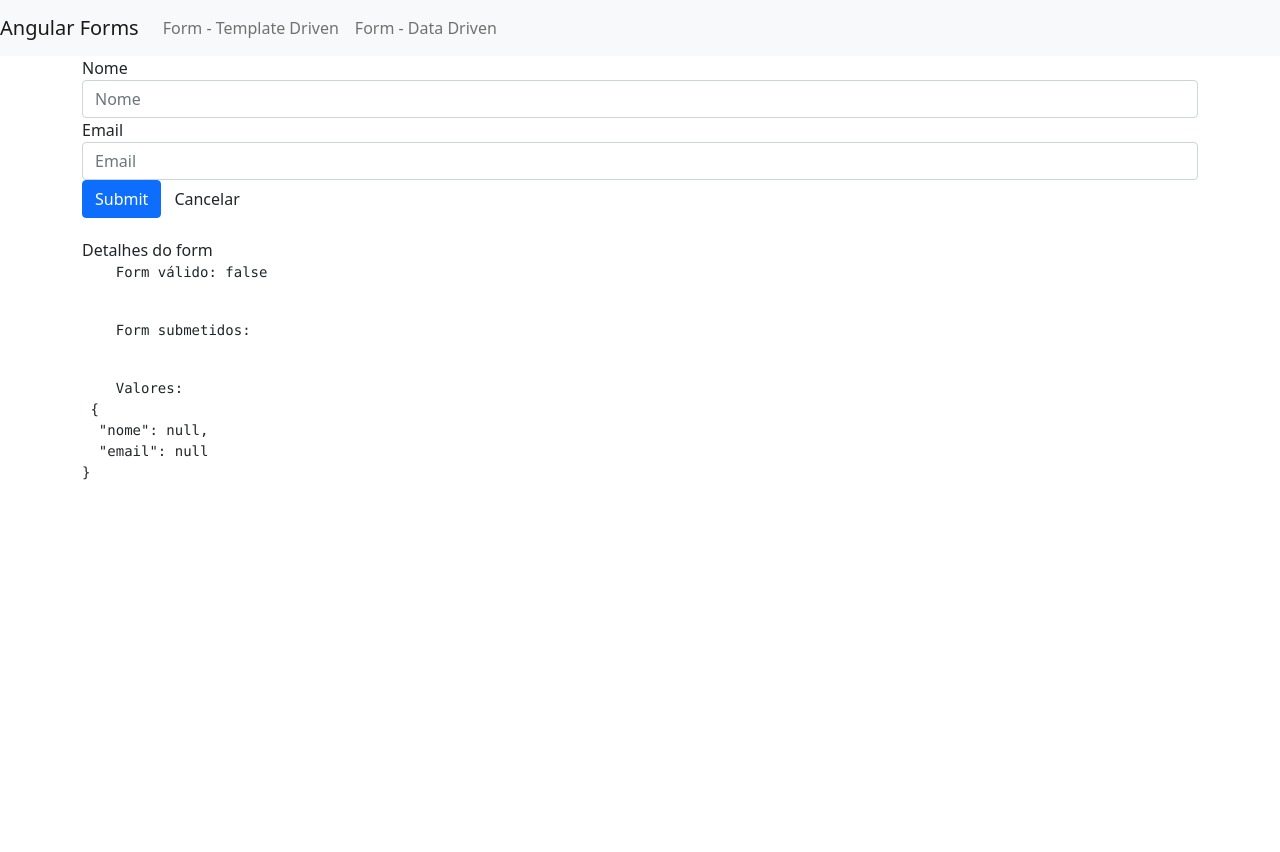
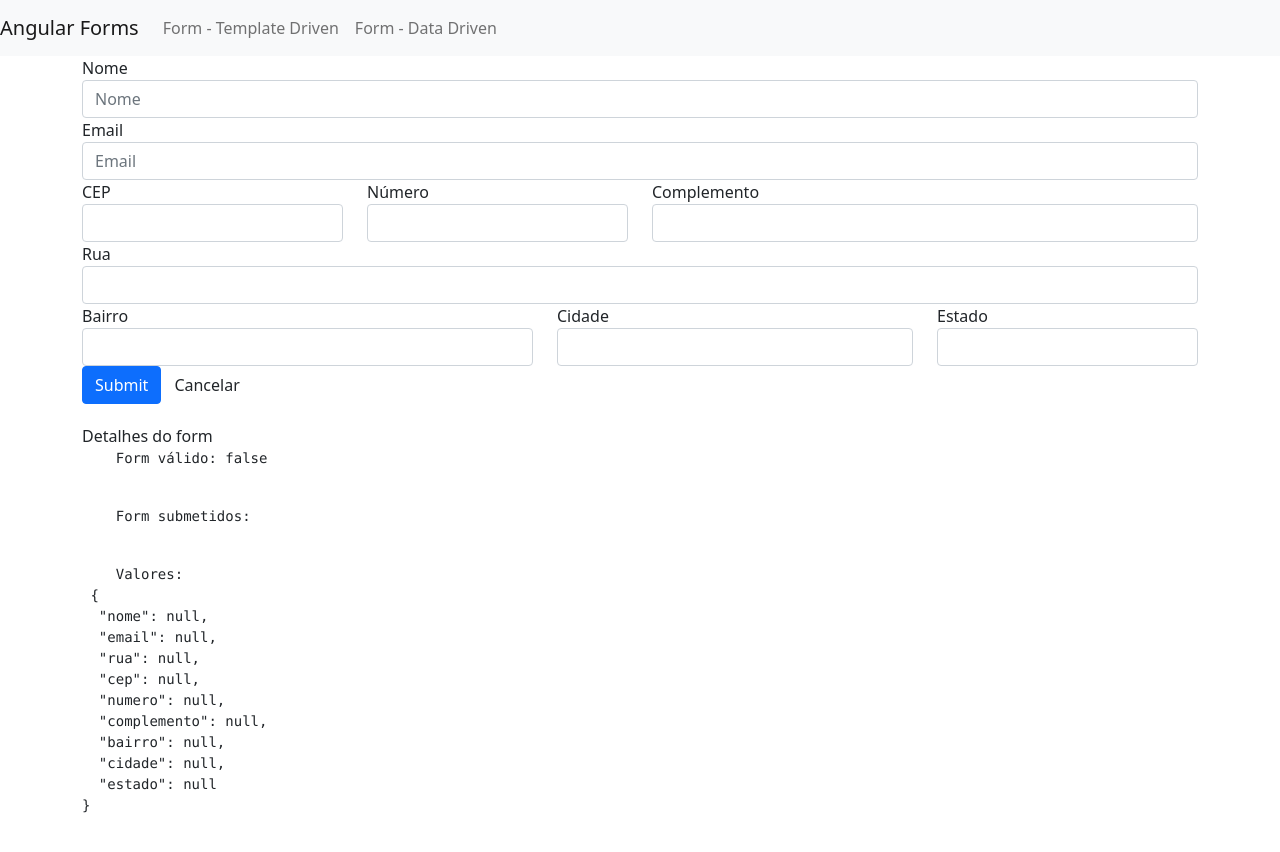
Before and after one commit to luanpoppe/loiane-angular-01, an Angular app: page /dataForm in a window 1280 px wide. Before the commit the page ends 800 px from the top, so only its background shows below. Built offline with nearby package versions, Linux system fonts and the light colour scheme.

Commit message:
Terminei a aula ‘Formulários reativos: Acesso ao FormControl no HTML e CSS de validação dos campos’

```diff
--- a/src/app/data-form/data-form.component.html
+++ b/src/app/data-form/data-form.component.html
@@ -45,6 +45,120 @@
     ></app-campo-control-erro>
   </div>
 
+  <div>
+    <!-- CEP, Número, Complemento -->
+    <div class="form-group row">
+      <!-- CEP -->
+      <div class="col-3" [ngClass]="aplicaCssErro('cep')">
+        <label for="cep" class="control-label"> CEP </label>
+        <input
+          formControlName="cep"
+          type="text"
+          class="form-control"
+          id="cep"
+        />
+        <app-campo-control-erro
+          [mostrarErro]="verificaValidTouched('cep')"
+          [msgErro]="'CEP é obrigatório'"
+        ></app-campo-control-erro>
+      </div>
+
+      <!-- Número -->
+      <div class="col-3" [ngClass]="aplicaCssErro('numero')">
+        <label for="numero" class="control-label"> Número </label>
+        <input
+          formControlName="numero"
+          type="text"
+          class="form-control"
+          id="numero"
+        />
+        <app-campo-control-erro
+          [mostrarErro]="verificaValidTouched('numero')"
+          [msgErro]="'Número é obrigatório'"
+        ></app-campo-control-erro>
+      </div>
+
+      <!-- Complemento -->
+      <div class="col-6">
+        <label for="complemento" class="control-label"> Complemento </label>
+        <input
+          formControlName="complemento"
+          type="text"
+          class="form-control"
+          id="complemento"
+        />
+      </div>
+    </div>
+
+    <!-- Rua -->
+    <div class="form-group">
+      <div class="col-sm-12">
+        <label for="rua">Rua</label>
+      </div>
+
+      <div class="col-12" [ngClass]="aplicaCssErro('rua')">
+        <input
+          formControlName="rua"
+          type="text"
+          class="form-control"
+          id="rua"
+        />
+        <app-campo-control-erro
+          [mostrarErro]="verificaValidTouched('rua')"
+          [msgErro]="'Rua é obrigatório'"
+        ></app-campo-control-erro>
+      </div>
+    </div>
+
+    <!-- Bairro, Cidade, Estado -->
+    <div class="form-group row">
+      <!-- Bairro -->
+      <div class="col-5" [ngClass]="aplicaCssErro('bairro')">
+        <label for="bairro" class="control-label"> Bairro </label>
+        <input
+          formControlName="bairro"
+          type="text"
+          class="form-control"
+          id="bairro"
+        />
+        <app-campo-control-erro
+          [mostrarErro]="verificaValidTouched('bairro')"
+          [msgErro]="'Bairro é obrigatório'"
+        ></app-campo-control-erro>
+      </div>
+
+      <!-- Cidade -->
+      <div class="col-4" [ngClass]="aplicaCssErro('cidade')">
+        <label for="cidade" class="control-label"> Cidade </label>
+        <input
+          formControlName="cidade"
+          type="text"
+          class="form-control"
+          id="cidade"
+        />
+        <app-campo-control-erro
+          [mostrarErro]="verificaValidTouched('cidade')"
+          [msgErro]="'Cidade é obrigatório'"
+        ></app-campo-control-erro>
+      </div>
+
+      <!-- Estado -->
+      <div class="col-3" [ngClass]="aplicaCssErro('estado')">
+        <label for="estado" class="control-label"> Estado </label>
+        <input
+          formControlName="estado"
+          type="text"
+          class="form-control"
+          id="estado"
+        />
+        <app-campo-control-erro
+          [mostrarErro]="verificaValidTouched('estado')"
+          [msgErro]="'Estado é obrigatório'"
+        ></app-campo-control-erro>
+      </div>
+    </div>
+  </div>
+
   <button type="submit" class="btn btn-primary">Submit</button>
   <button class="btn" (click)="resetar()">Cancelar</button>
 
--- a/src/app/data-form/data-form.component.ts
+++ b/src/app/data-form/data-form.component.ts
@@ -27,6 +27,13 @@
     this.formulario = this.formBuilder.group({
       nome: [null, Validators.required],
       email: [null, [Validators.required, Validators.email]],
+      rua: [null],
+      cep: [null, Validators.required],
+      numero: [null, Validators.required],
+      complemento: [null],
+      bairro: [null, Validators.required],
+      cidade: [null, Validators.required],
+      estado: [null, Validators.required],
     });
   }
 
@@ -50,13 +57,13 @@
     this.formulario.reset();
   }
 
-  verificaValidTouched(campo: any): any {
+  verificaValidTouched(campo: string): any {
     return (
       !this.formulario.get(campo)?.valid && this.formulario.get(campo)?.touched
     );
   }
 
-  aplicaCssErro(campo: any) {
+  aplicaCssErro(campo: string) {
     return {
       'is-invalid': this.verificaValidTouched(campo),
     };
```
